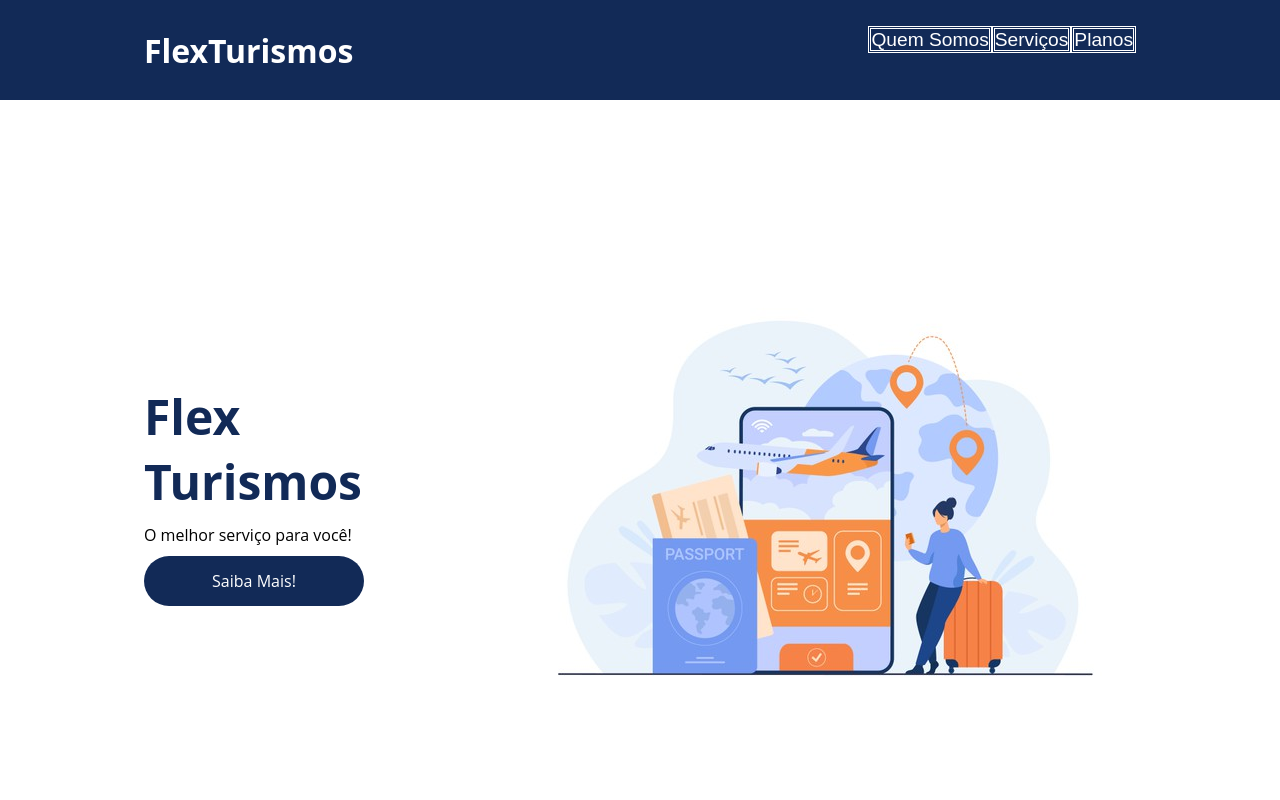
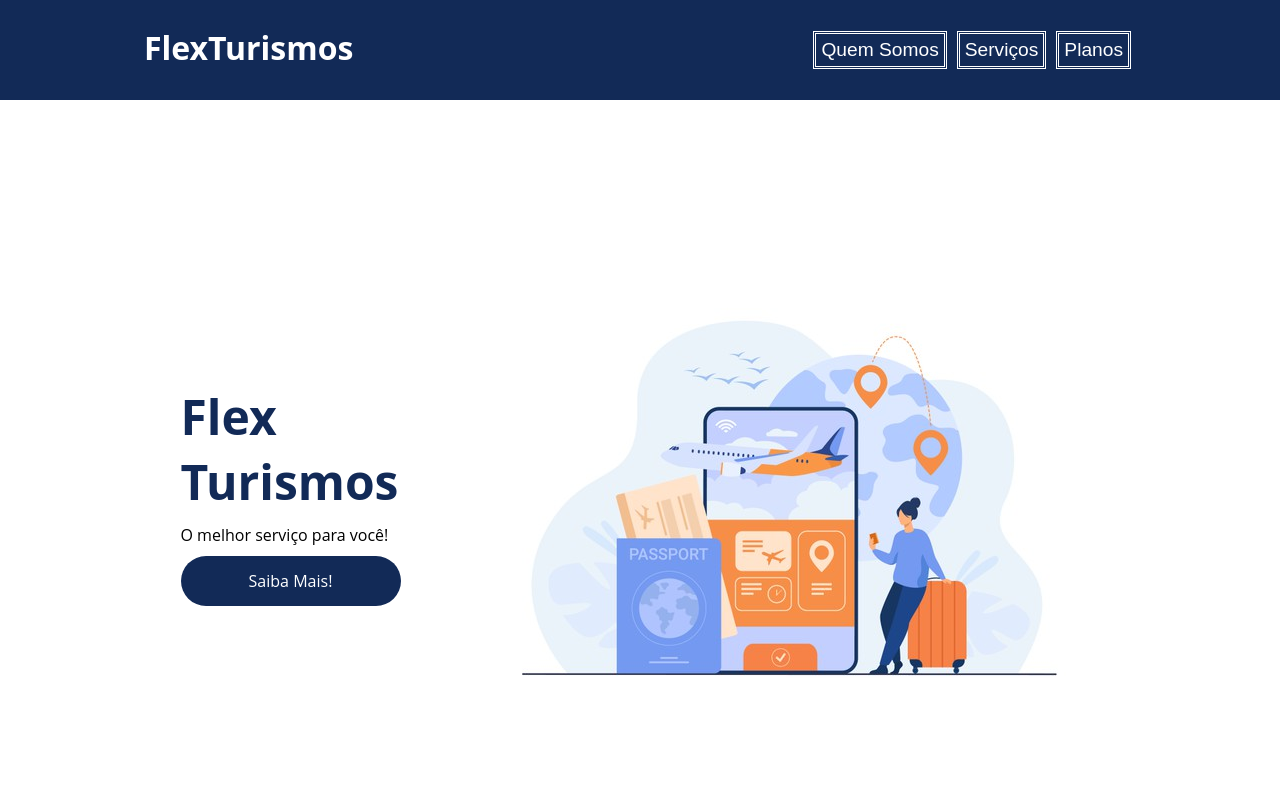
Before and after one commit to pokergames112/Flex-Turismo, a plain HTML site: page index.html in a window 1280 px wide. Shown: the top 800 px of the page. Drawn offline with Linux system fonts and the light colour scheme.

Commit message:
Update style.css

```diff
--- a/style.css
+++ b/style.css
@@ -59,21 +59,16 @@ header .list-items{
 
 
 header menu{
-    justify-content: space-between;
+    justify-content: space-around
 }
 
 .apresentacao{
     height: 100vh;
     align-items: center;
-    justify-content: space-between;
+    justify-content: space-around;
 
 }
 
-.apresentacao{
-    height: 100vh;
-    align-items: center;
-    justify-content: space-between;
-}
 
 .apresentacao .texto-apresentacao{
     min-height: 200px;
@@ -99,10 +94,18 @@ header menu{
     margin-bottom: 10px;
 }
 
+.list-items a{
+    display: flex;
+    align-items: center;
+    justify-content: space-evenly;
+    padding: 5px;
+    margin: 5px;
+}
+
 #quem-somos{
     flex-direction: row-reverse;
     align-items: center;
-    justify-content: space-between;
+    justify-content: space-around;
 }
 
 #quem-somos h2{
```
